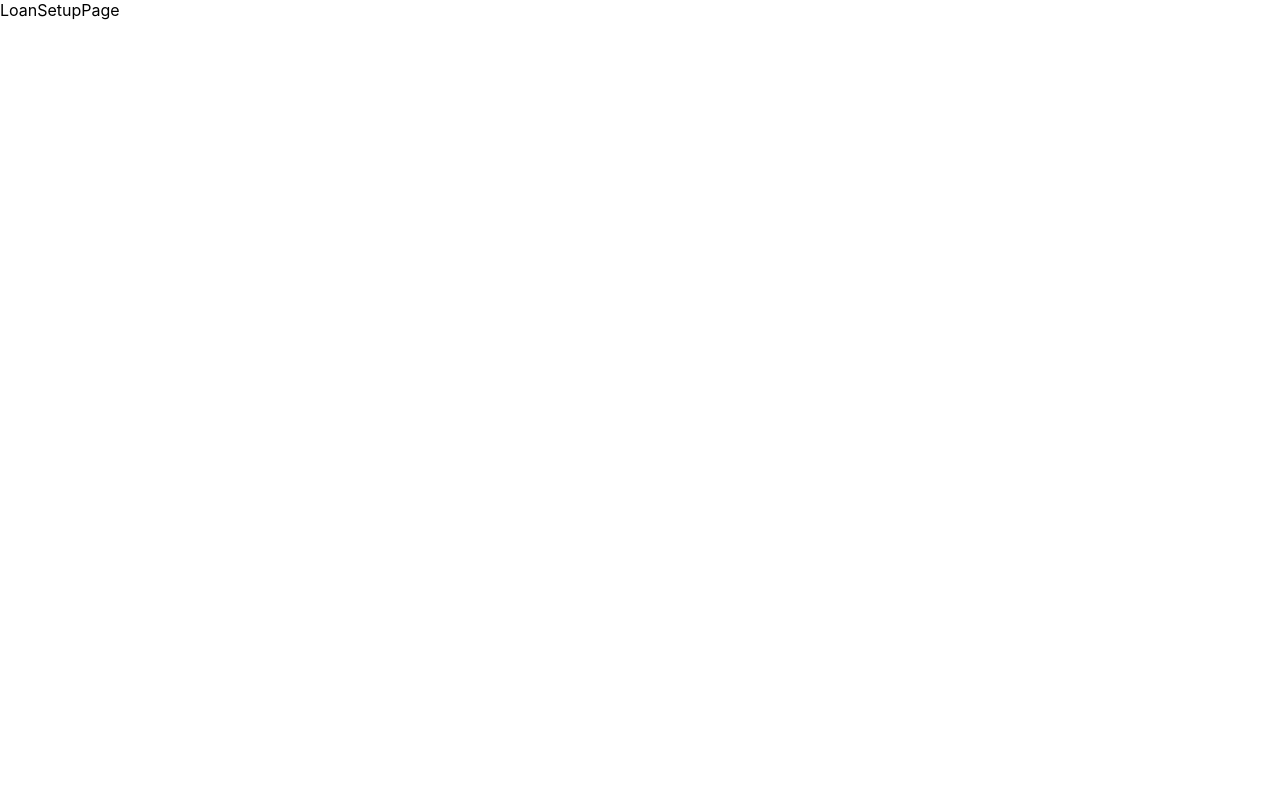
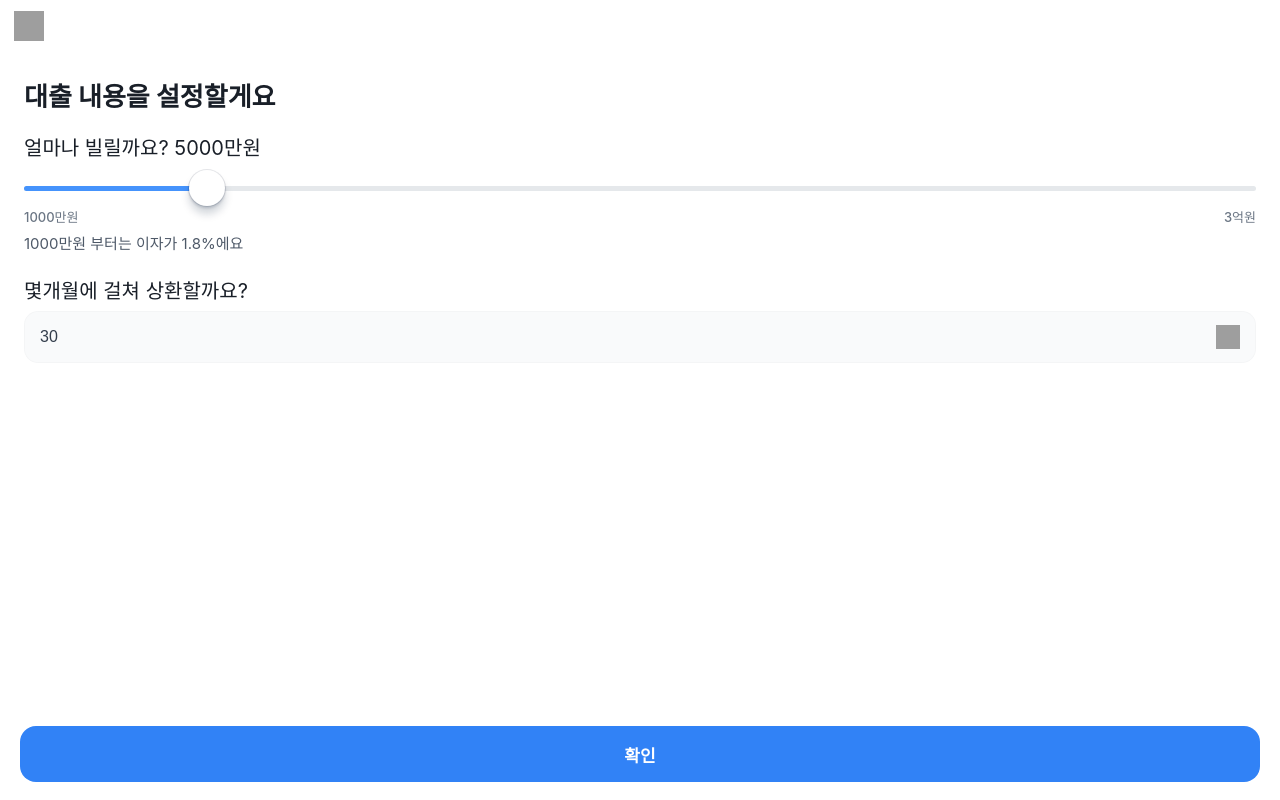
Before and after one commit to krim45/loan-vue, a Vue app: page /loan-setup in a window 1280 px wide. Built offline with nearby package versions, Linux system fonts and the light colour scheme; grey boxes are pictures that could not be loaded.

Commit message:
feat: LoanSetUpPage

```diff
--- a/src/pages/LoanSetupPage.vue
+++ b/src/pages/LoanSetupPage.vue
@@ -1,15 +1,246 @@
 <template>
-  <div>
-    LoanSetupPage
+  <TheHeader />
+  <h3 class="top3">대출 내용을 설정할게요</h3>
+  <div class="setup-container">
+    <span class="setup-text">얼마나 빌릴까요? {{ formatPrice }}</span>
+
+    <div class="slider">
+      <div class="slider-container">
+        <div class="slider-track">
+          <div class="slider-progress-container" :style="progressObject">
+            <span class="slider-progress-bar"></span>
+          </div>
+        </div>
+        <input
+          class="slider-input"
+          type="range"
+          min="10"
+          max="300"
+          v-model="loan"
+        />
+      </div>
+
+      <div class="slider-label-container">
+        <label class="slider-label">1000만원</label>
+        <label class="slider-label">3억원</label>
+      </div>
+    </div>
+
+    <span class="interest-text">{{ noticeInterest }}</span>
+    <span class="repayment-duration">몇개월에 걸쳐 상환할까요?</span>
+    <div class="repayment-duration-container">
+      <select class="repayment-duration-selector" v-model="duration">
+        <option value="15">15</option>
+        <option value="20">20</option>
+        <option value="30">30</option>
+      </select>
+      <img
+        class="arrow-downwards"
+        src="https://static.toss.im/icons/svg/icn-arrow-downwards.svg"
+        alt="아래 화살표"
+      />
+    </div>
   </div>
+
+  <NextButton path="/confirmation">확인</NextButton>
 </template>
 
 <script>
+import TheHeader from "@/components/TheHeader.vue";
+import NextButton from "@/components/NextButton.vue";
+import { setItem, getItem } from "@/utils/localStorage";
 export default {
+  components: { TheHeader, NextButton },
+  data() {
+    return {
+      loan: getItem("loan") || 50,
+      duration: getItem("duration") || 30,
+    };
+  },
+  computed: {
+    formatPrice() {
+      let result = "";
+      let price = this.loan * 1000000;
 
-}
+      if (price >= 100000000) {
+        result += Math.floor(price / 100000000) + "억";
+        price %= 100000000;
+      }
+      if (price >= 10000) {
+        result += Math.floor(price / 10000) + "만원";
+        price %= 10000;
+      }
+      return result;
+    },
+    progressObject() {
+      return {
+        transform: "translateX(" + ((this.loan - 10) / 290) * 100 + "%)",
+      };
+    },
+    noticeInterest() {
+      if (this.loan * 1000000 >= 200000000) {
+        return "2억원 부터는 이자가 3.5%에요";
+      }
+      if (this.loan * 1000000 >= 115000000) {
+        return "1억1500만원 부터는 이자가 2%에요";
+      }
+      return "1000만원 부터는 이자가 1.8%에요";
+    },
+  },
+  watch: {
+    loan() {
+      setItem("loan", this.loan);
+    },
+    duration() {
+      setItem("duration", this.duration);
+    },
+  },
+};
 </script>
 
 <style>
+.setup-container {
+  display: flex;
+  flex-direction: column;
+  padding: 0 24px;
+}
 
+.setup-text {
+  color: rgb(25, 31, 40);
+  font-size: 20px;
+  display: inline-block;
+  margin-top: 20px;
+  max-width: 100%;
+  line-height: 1.45;
+}
+
+.slider {
+  margin-top: 5px;
+}
+
+.slider-container {
+  position: relative;
+  display: block;
+  height: 40px;
+}
+
+.slider-track {
+  position: absolute;
+  top: 18px;
+  left: 0;
+  right: 0;
+  height: 5px;
+  background: #e5e8eb;
+  border-radius: 3px;
+  overflow: hidden;
+  transform: translateZ(0);
+}
+
+.slider-progress-container {
+  position: absolute;
+  height: 100%;
+  left: 18px;
+  right: 18px;
+  will-change: transform;
+}
+
+.slider-progress-bar {
+  position: absolute;
+  background: #4593fc;
+  height: 100%;
+  left: calc(-100% - 18px);
+  width: calc(100% + 18px);
+}
+
+.slider-input {
+  position: absolute;
+  -webkit-appearance: none;
+  width: 100%;
+  height: 100%;
+  background: transparent;
+  padding: 0;
+  cursor: pointer;
+}
+
+.slider-input::-webkit-slider-thumb {
+  -webkit-appearance: none;
+  width: 36px;
+  height: 36px;
+  border-radius: 100%;
+  background: #fff;
+  box-shadow: 0 0 0 1px rgba(0, 27, 55, 0.1), 0 8px 8px 0 rgba(0, 29, 58, 0.18),
+    0 2px 3px 0 rgba(0, 29, 58, 0.18);
+  border: none;
+}
+
+.slider-label-container {
+  display: flex;
+  justify-content: space-between;
+  height: 20px;
+}
+
+.slider-label {
+  font-size: 13px;
+  font-weight: 500;
+  line-height: 1.5;
+  color: #6b7684;
+}
+
+.interest-text {
+  display: line-block;
+  color: rgb(78, 89, 104);
+  font-size: 15px;
+  line-height: 1.5;
+  margin-top: 5px;
+}
+
+.repayment-duration {
+  color: rgb(25, 31, 40);
+  margin-top: 20px;
+  max-width: 100%;
+  display: inline-block;
+  font-size: 20px;
+  line-height: 1.5;
+}
+
+.repayment-duration-container {
+  position: relative;
+  margin-top: 5px;
+}
+
+.repayment-duration-selector {
+  font-size: 16px;
+  font-weight: 500;
+  line-height: 1.5;
+  height: 52px;
+  transition: 0.2s ease;
+  background: #f9fafb;
+  border-radius: 14px;
+  align-items: center;
+  box-shadow: inset 0 0 0 1px rgba(0, 0, 0, 0.02);
+  width: 100%;
+  margin: 0;
+  border: 0 solid transparent;
+  outline: none;
+  appearance: none;
+  padding: 0 24px 0 16px;
+  color: #333d4b;
+  box-sizing: border-box;
+}
+
+.arrow-downwards {
+  width: 24px;
+  height: 24px;
+  position: absolute;
+  top: 14px;
+  right: 16px;
+}
+
+option {
+  font-weight: normal;
+  display: block;
+  white-space: nowrap;
+  min-height: 1.2em;
+  padding: 0 2px 1px;
+}
 </style>
--- /dev/null
+++ b/src/utils/localStorage.js
@@ -0,0 +1,11 @@
+export const setItem = (key, value) => {
+  localStorage.setItem(key, JSON.stringify(value));
+};
+
+export const getItem = (key) => {
+  return JSON.parse(localStorage.getItem(key));
+};
+
+export const removeItem = (key) => {
+  localStorage.removeItem(key);
+};
```
